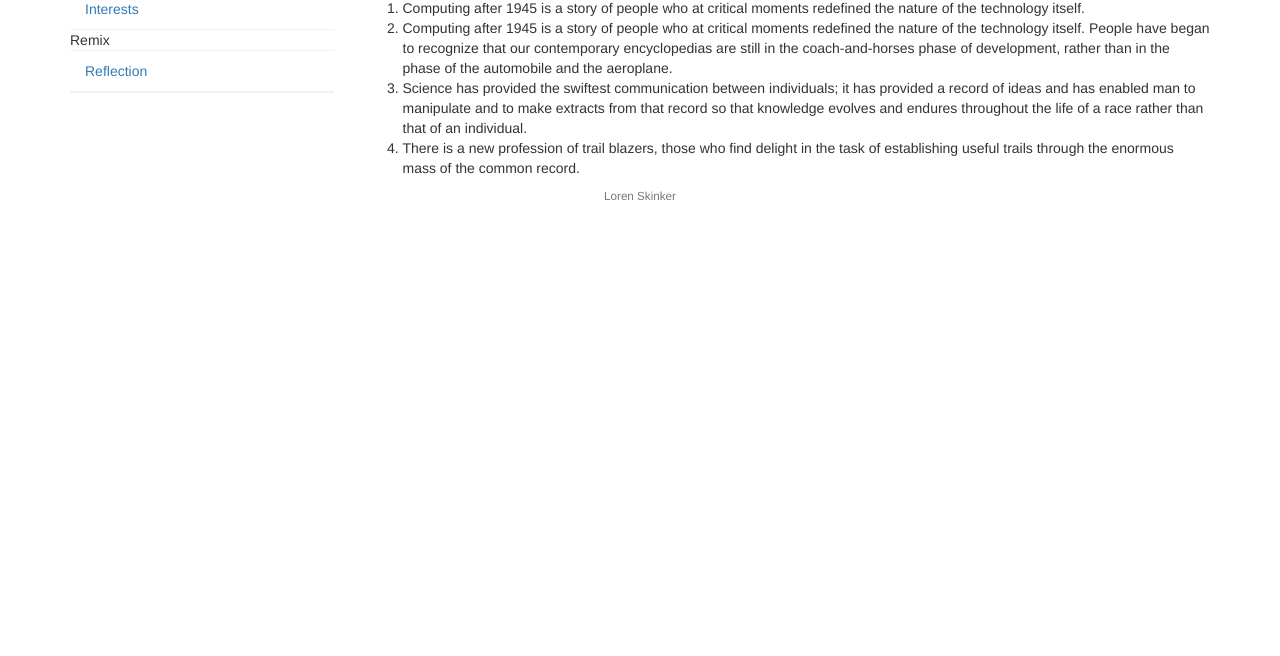
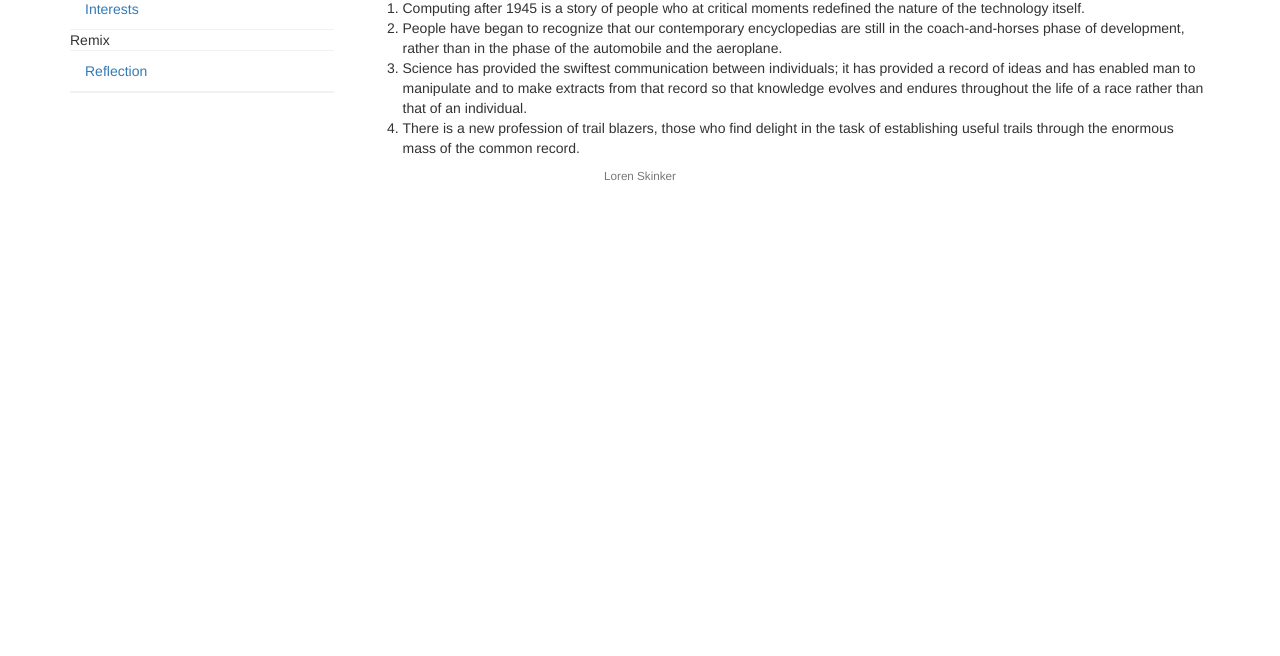
Before and after one commit to lorenjskinker/3844-skinker, a plain HTML site: page video.html in a window 1280 px wide. Shown: the part 144-800 px from the top of the page. Drawn offline with nearby package versions, Linux system fonts and the light colour scheme.

Commit message:
everything

```diff
--- a/video.html
+++ b/video.html
@@ -45,7 +45,7 @@
                     <h1>Remix</h1>
                     <ol>
                       <li>Computing after 1945 is a story of people who at critical moments redefined the nature of the technology itself.</li>
-                      <li>Computing after 1945 is a story of people who at critical moments redefined the nature of the technology itself. People have began to recognize that our contemporary encyclopedias are still in the coach-and-horses phase of development, rather than in the phase of the automobile and the aeroplane.</li>
+                      <li> People have began to recognize that our contemporary encyclopedias are still in the coach-and-horses phase of development, rather than in the phase of the automobile and the aeroplane.</li>
                       <li>Science has provided the swiftest communication between individuals; it has provided a record of ideas and has enabled man to manipulate and to make extracts from that record so that knowledge evolves and endures throughout the life of a race rather than that of an individual.</li>
                       <li>There is a new profession of trail blazers, those who find delight in the task of establishing useful trails through the enormous mass of the common record.</li>
                     </ol>
```
